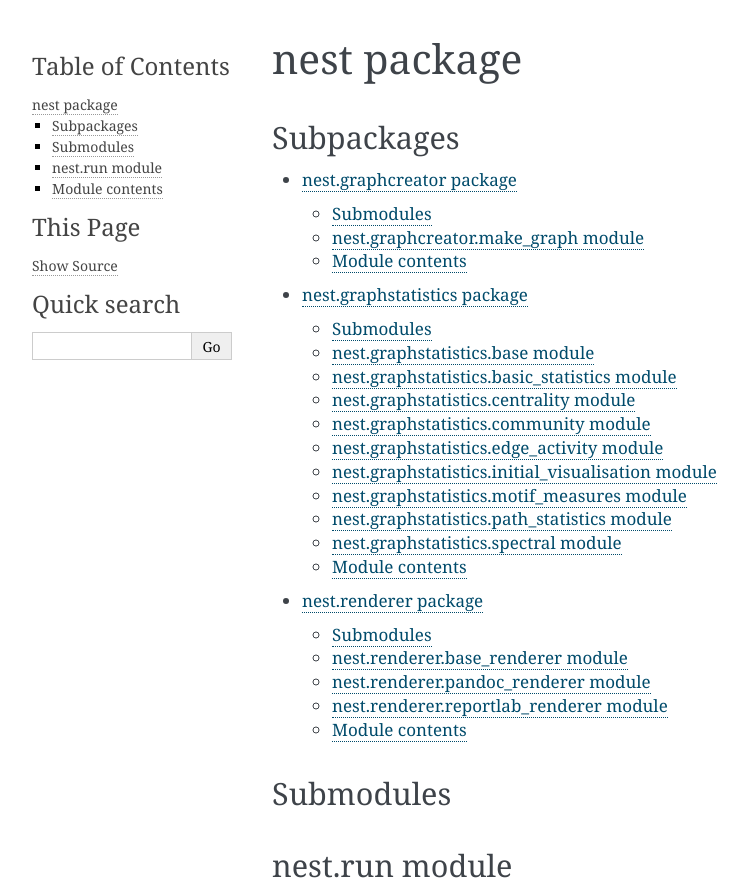
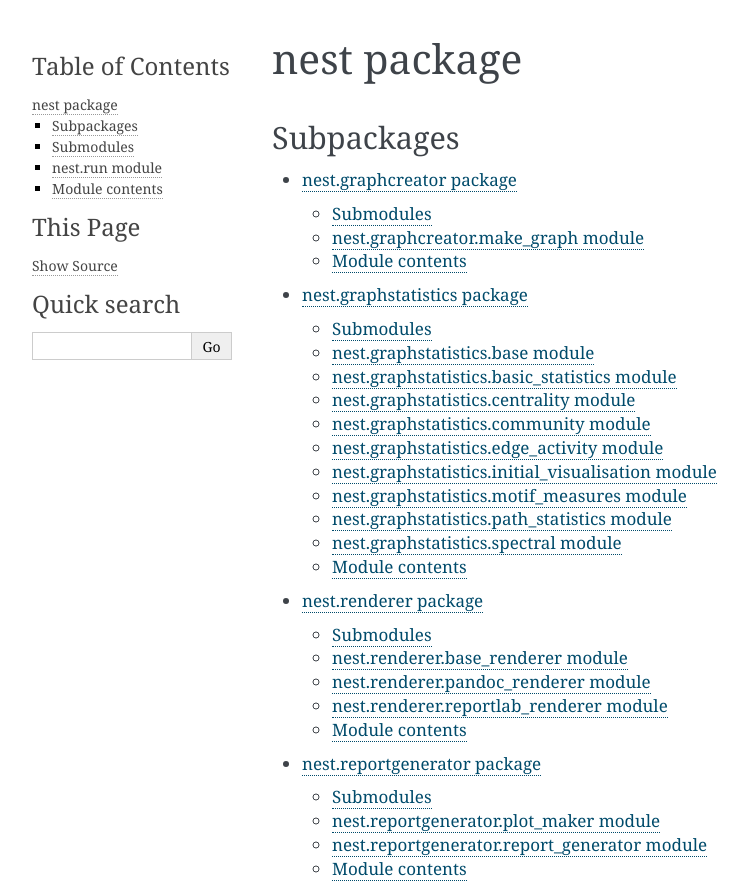
Before and after one commit to alan-turing-institute/NESTpackage, a Sphinx documentation site: the page built from docs/source/nest.rst, in a window 1280 px wide, cut to the strip 0-892 px from the top of the page. Shown: the whole strip, without its empty margins (148-896 px from the left). Built offline with Sphinx 7.4.7, drawn with Linux system fonts in a browser that asks for light colours.

Commit message:
documentation improvments

```diff
--- /dev/null
+++ b/docs/source/_templates/custom-module-template.rst
@@ -0,0 +1,66 @@
+{{ fullname | escape | underline}}
+
+.. automodule:: {{ fullname }}
+
+   {% block attributes %}
+   {% if attributes %}
+   .. rubric:: {{ _('Module Attributes') }}
+
+   .. autosummary::
+      :toctree:
+   {% for item in attributes %}
+      {{ item }}
+   {%- endfor %}
+   {% endif %}
+   {% endblock %}
+
+   {% block functions %}
+   {% if functions %}
+   .. rubric:: {{ _('Functions') }}
+
+   .. autosummary::
+      :toctree:
+   {% for item in functions %}
+      {{ item }}
+   {%- endfor %}
+   {% endif %}
+   {% endblock %}
+
+   {% block classes %}
+   {% if classes %}
+   .. rubric:: {{ _('Classes') }}
+
+   .. autosummary::
+      :toctree:
+      :template: custom-class-template.rst
+   {% for item in classes %}
+      {{ item }}
+   {%- endfor %}
+   {% endif %}
+   {% endblock %}
+
+   {% block exceptions %}
+   {% if exceptions %}
+   .. rubric:: {{ _('Exceptions') }}
+
+   .. autosummary::
+      :toctree:
+   {% for item in exceptions %}
+      {{ item }}
+   {%- endfor %}
+   {% endif %}
+   {% endblock %}
+
+{% block modules %}
+{% if modules %}
+.. rubric:: Modules
+
+.. autosummary::
+   :toctree:
+   :template: custom-module-template.rst
+   :recursive:
+{% for item in modules %}
+   {{ item }}
+{%- endfor %}
+{% endif %}
+{% endblock %}
--- a/docs/source/conf.py
+++ b/docs/source/conf.py
@@ -34,8 +34,9 @@
         'sphinx.ext.duration',
         'sphinx.ext.doctest',
         'sphinx.ext.autodoc',
-       'sphinx.ext.autosummary',
+       'sphinx.ext.autosummary'
 ]
+
 autosummary_generate = True
 autosummary_imported_members = True
 
--- a/docs/source/index.rst
+++ b/docs/source/index.rst
@@ -63,7 +63,3 @@
     extendingnest
     contributors
     api
-
-
-.. automodule:: nest
-          :members:
--- /dev/null
+++ b/docs/source/nest.reportgenerator.rst
@@ -0,0 +1,29 @@
+nest.reportgenerator package
+============================
+
+Submodules
+----------
+
+nest.reportgenerator.plot\_maker module
+---------------------------------------
+
+.. automodule:: nest.reportgenerator.plot_maker
+   :members:
+   :undoc-members:
+   :show-inheritance:
+
+nest.reportgenerator.report\_generator module
+---------------------------------------------
+
+.. automodule:: nest.reportgenerator.report_generator
+   :members:
+   :undoc-members:
+   :show-inheritance:
+
+Module contents
+---------------
+
+.. automodule:: nest.reportgenerator
+   :members:
+   :undoc-members:
+   :show-inheritance:
--- a/docs/source/nest.rst
+++ b/docs/source/nest.rst
@@ -10,6 +10,7 @@
    nest.graphcreator
    nest.graphstatistics
    nest.renderer
+   nest.reportgenerator
 
 Submodules
 ----------
```
Also changed, not shown: 1 other file.
